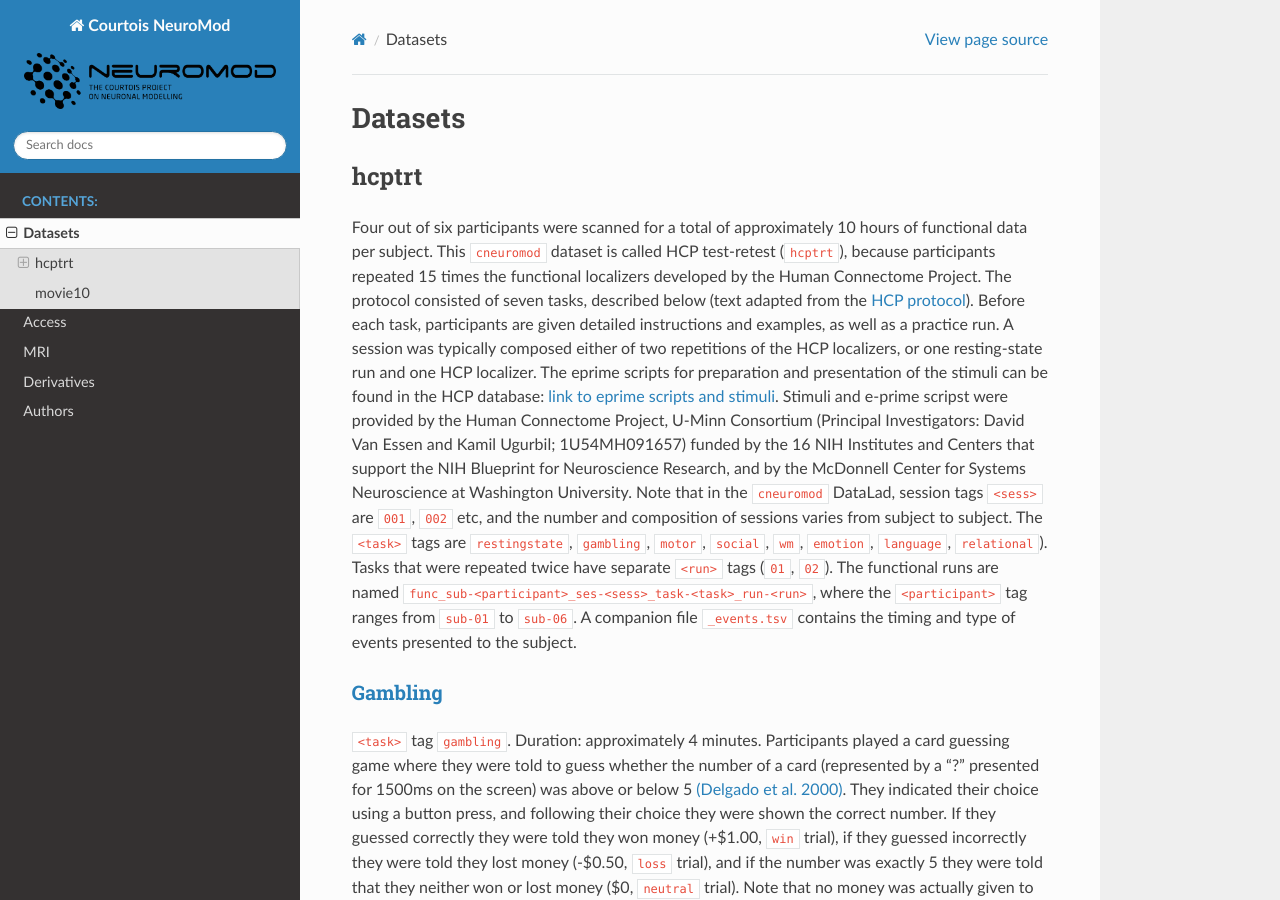
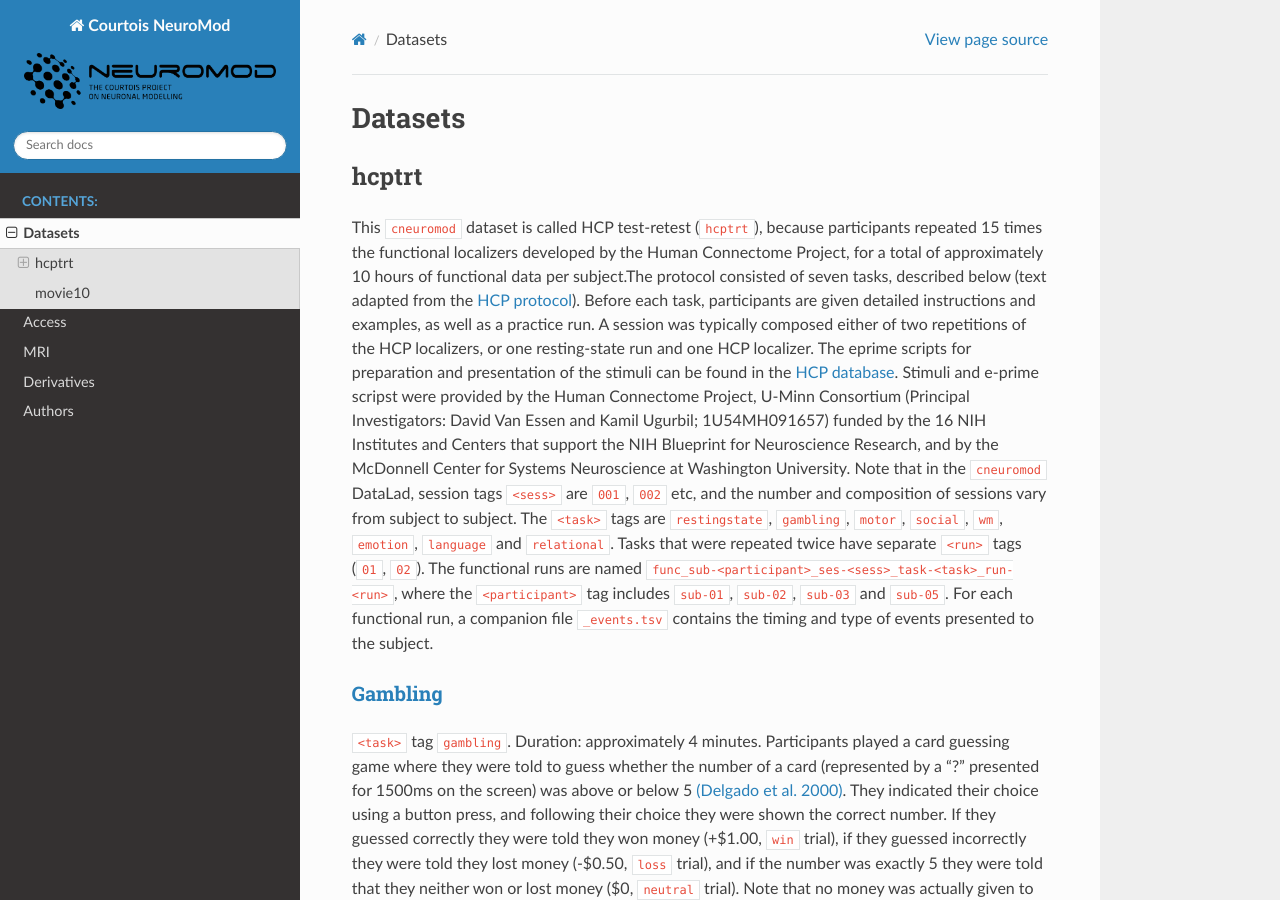
Before and after one commit to courtois-neuromod/cneuromod_docs, a Sphinx documentation site: the page built from source/DATASETS.md, in a window 1280 px wide and 900 px high. Built offline with Sphinx 7.4.7 and the Read the Docs theme 2.0.0, drawn with Linux system fonts in a browser that asks for light colours.

Commit message:
Update DATASETS.md

```diff
--- a/source/DATASETS.md
+++ b/source/DATASETS.md
@@ -2,8 +2,8 @@
 
 ## hcptrt
 
-Four out of six participants were scanned for a total of approximately 10 hours of functional data per subject. This `cneuromod` dataset is called HCP test-retest (`hcptrt`), because participants repeated 15 times the functional localizers developed by the Human Connectome Project. The protocol consisted of seven tasks, described below (text adapted from the [HCP protocol](http://protocols.humanconnectome.org/HCP/3T/task-fMRI-protocol-details.html)). Before each task, participants are given detailed instructions and examples, as well as a practice run. A session was typically composed either of two repetitions of the HCP localizers, or one resting-state run and one HCP localizer. The eprime scripts for preparation and presentation of the stimuli can be found in the HCP database: [link to eprime scripts and stimuli](https://db.humanconnectome.org/app/action/ChooseDownloadResources?project=HCP_Resources&resource=Scripts&filePath=HCP_TFMRI_scripts.zip).
-Stimuli and e-prime scripst were provided by the Human Connectome Project, U-Minn Consortium (Principal Investigators: David Van Essen and Kamil Ugurbil; 1U54MH091657) funded by the 16 NIH Institutes and Centers that support the NIH Blueprint for Neuroscience Research, and by the McDonnell Center for Systems Neuroscience at Washington University. Note that in the `cneuromod` DataLad, session tags `<sess>` are `001`, `002` etc, and the number and composition of sessions varies from subject to subject. The `<task>` tags are `restingstate`, `gambling`, `motor`, `social`, `wm`, `emotion`, `language`, `relational`). Tasks that were repeated twice have separate `<run>` tags (`01`, `02`).  The functional runs are named `func_sub-<participant>_ses-<sess>_task-<task>_run-<run>`, where the `<participant>` tag ranges from `sub-01` to `sub-06`. A companion file `_events.tsv` contains the timing and type of events presented to the subject.
+This `cneuromod` dataset is called HCP test-retest (`hcptrt`), because participants repeated 15 times the functional localizers developed by the Human Connectome Project, for a total of approximately 10 hours of functional data per subject.The protocol consisted of seven tasks, described below (text adapted from the [HCP protocol](http://protocols.humanconnectome.org/HCP/3T/task-fMRI-protocol-details.html)). Before each task, participants are given detailed instructions and examples, as well as a practice run. A session was typically composed either of two repetitions of the HCP localizers, or one resting-state run and one HCP localizer. The eprime scripts for preparation and presentation of the stimuli can be found in the [HCP database](https://db.humanconnectome.org/app/action/ChooseDownloadResources?project=HCP_Resources&resource=Scripts&filePath=HCP_TFMRI_scripts.zip).
+Stimuli and e-prime scripst were provided by the Human Connectome Project, U-Minn Consortium (Principal Investigators: David Van Essen and Kamil Ugurbil; 1U54MH091657) funded by the 16 NIH Institutes and Centers that support the NIH Blueprint for Neuroscience Research, and by the McDonnell Center for Systems Neuroscience at Washington University. Note that in the `cneuromod` DataLad, session tags `<sess>` are `001`, `002` etc, and the number and composition of sessions vary from subject to subject. The `<task>` tags are `restingstate`, `gambling`, `motor`, `social`, `wm`, `emotion`, `language` and `relational`. Tasks that were repeated twice have separate `<run>` tags (`01`, `02`).  The functional runs are named `func_sub-<participant>_ses-<sess>_task-<task>_run-<run>`, where the `<participant>` tag includes `sub-01`, `sub-02`, `sub-03` and `sub-05`. For each functional run, a companion file `_events.tsv` contains the timing and type of events presented to the subject.
 
 
 ### [Gambling](http://www.cognitiveatlas.org/task/id/trm_550b5c1a7f4db/)
```
